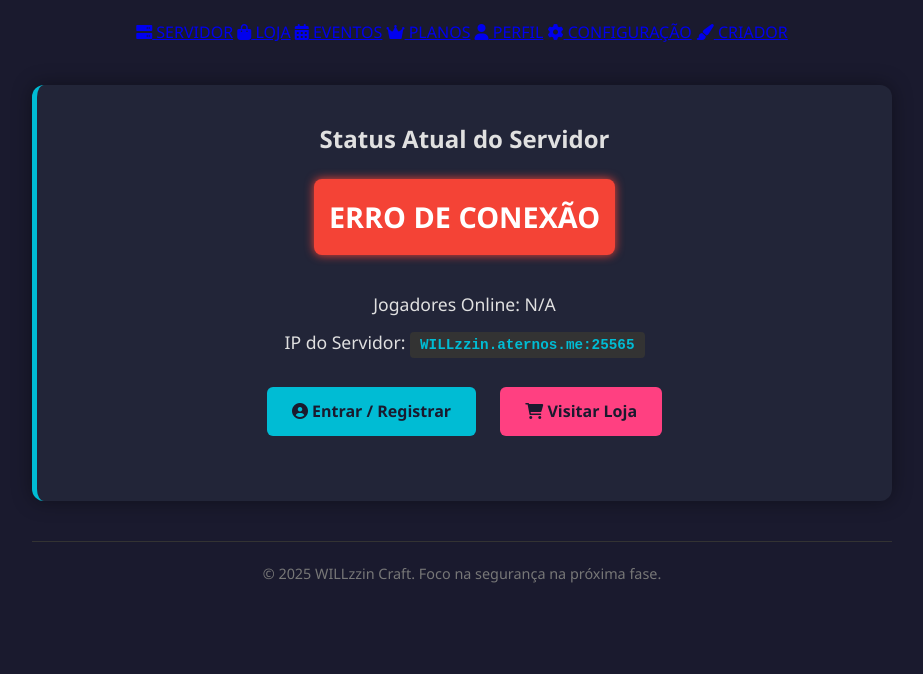
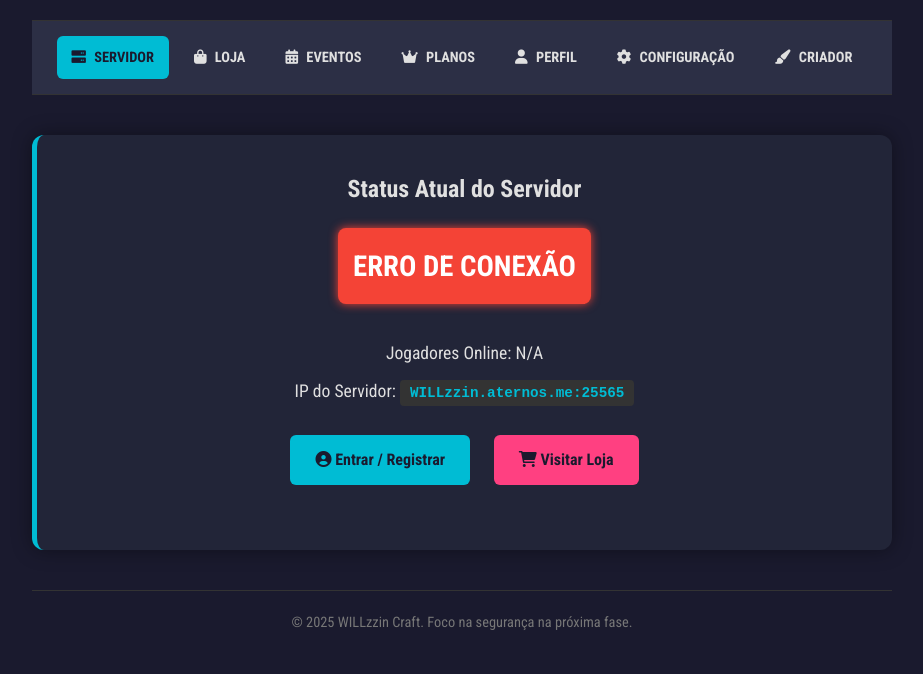
Before and after one commit to KBZalemao404/Servidor-MINECRAFT-STK, a plain HTML site: page index.html in a window 1280 px wide. Shown: the part 132-806 px from the top of the page, without its empty margins (178-1101 px from the left). Drawn offline with Linux system fonts and the light colour scheme; no server answers.

Commit message:
Refactor CSS styles and add navigation menu

```diff
--- a/style.css
+++ b/style.css
@@ -17,7 +17,8 @@
 }
 
 body {
-    font-family: 'Segoe UI', Tahoma, Geneva, Verdana, sans-serif;
+    /* Aplica a fonte importada */
+    font-family: 'Roboto Condensed', sans-serif;
     background-color: var(--color-bg);
     color: var(--color-text);
     line-height: 1.6;
@@ -37,6 +38,48 @@ header h1 {
     padding: 30px 0;
     text-transform: uppercase;
     letter-spacing: 2px;
+}
+
+header h1 i {
+    font-size: 0.8em;
+    vertical-align: middle;
+}
+
+/* --- Estilo de Navegação (Menu) --- */
+nav {
+    display: flex;
+    justify-content: center;
+    padding: 10px 0;
+    margin-bottom: 30px;
+    border-top: 1px solid #333;
+    border-bottom: 1px solid #333;
+    background-color: #2c2f45;
+    flex-wrap: wrap; /* Garante quebras de linha em telas pequenas */
+}
+
+.nav-item {
+    text-decoration: none;
+    color: var(--color-text);
+    padding: 10px 15px;
+    margin: 5px;
+    font-weight: 700;
+    font-size: 0.9em;
+    border-radius: 6px;
+    transition: background-color 0.2s, color 0.2s;
+    white-space: nowrap; /* Evita quebras de linha dentro do item */
+}
+
+.nav-item i {
+    margin-right: 5px;
+}
+
+.nav-item:hover {
+    background-color: #3e4157;
+}
+
+.nav-item.active {
+    background-color: var(--color-primary);
+    color: var(--color-bg);
 }
 
 /* Status Box - Central do Site */
@@ -79,7 +122,7 @@ header h1 {
 }
 
 .status.loading {
-    background-color: #ff9800; /* Laranja */
+    background-color: #ff9800;
     color: #333;
 }
 
```
